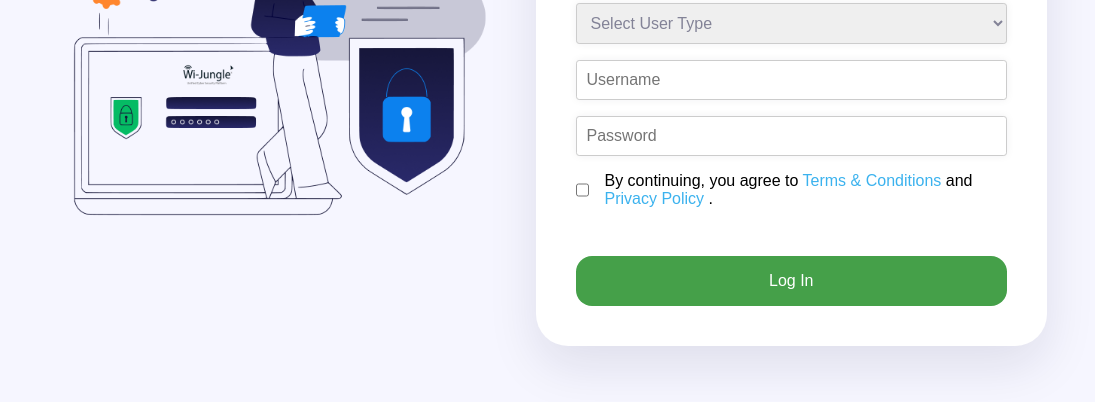
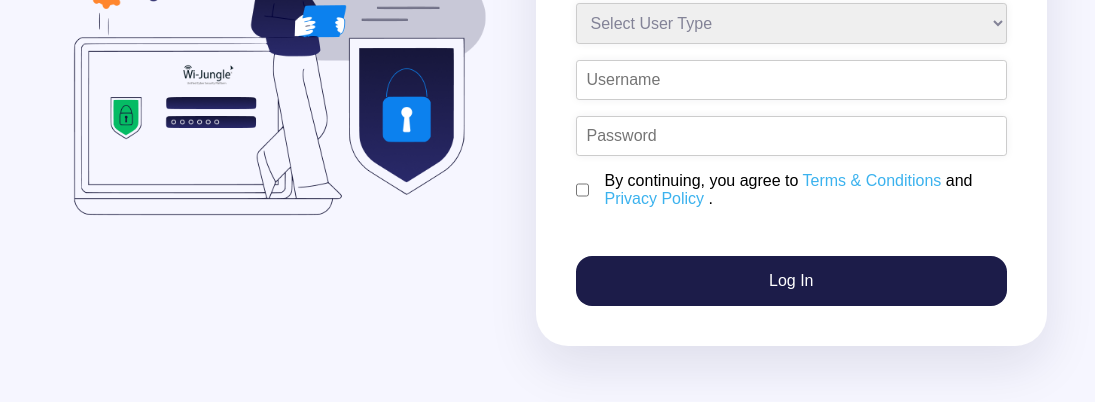
Before and after one commit to amitkr000/electron_project, an Electron app: page src/index.html in a window 1095 px wide. In both pictures the pointer is over the button "Log In". Shown: the part 238-640 px from the top of the page. Drawn offline with Linux system fonts and the light colour scheme; a web font is replaced by a local one.

Commit message:
modified style.css

```diff
--- a/src/style.css
+++ b/src/style.css
@@ -147,7 +147,7 @@ body {
 }
 
 #loginForm button:hover {
-    background-color: #45a049;
+    background-color: #1c1c49;
 }
 
 #loginForm label {
```
